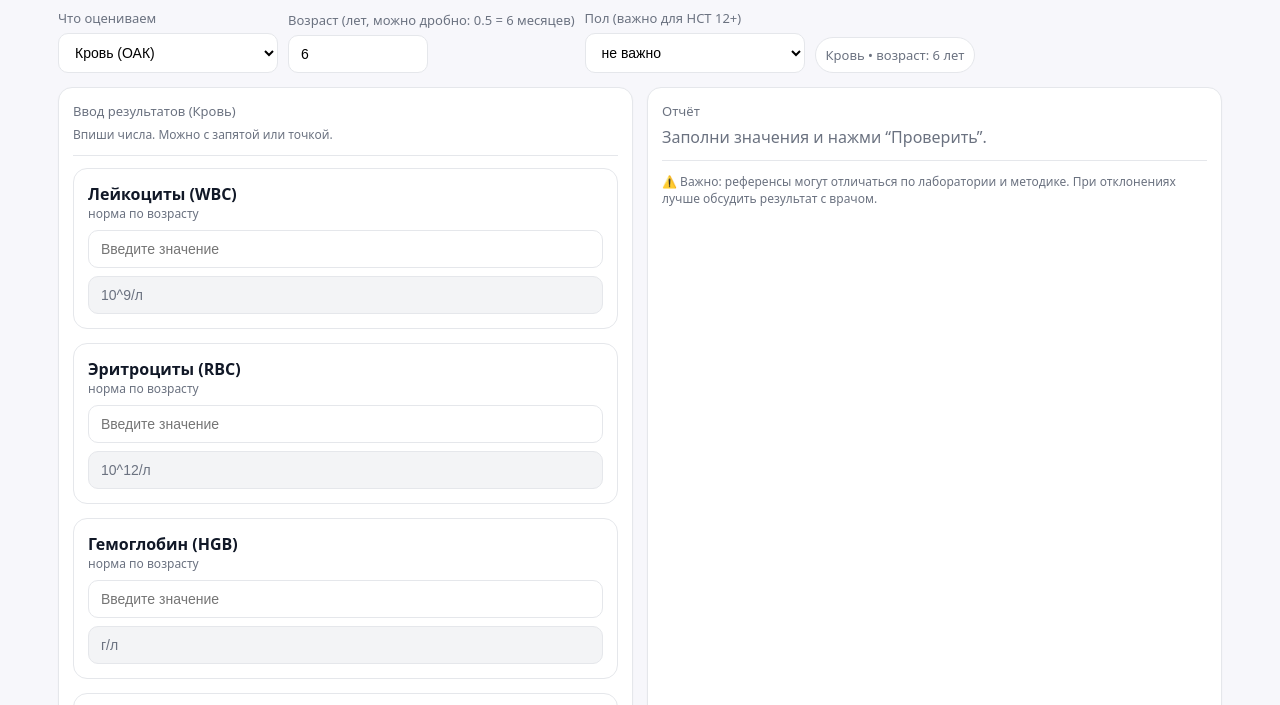
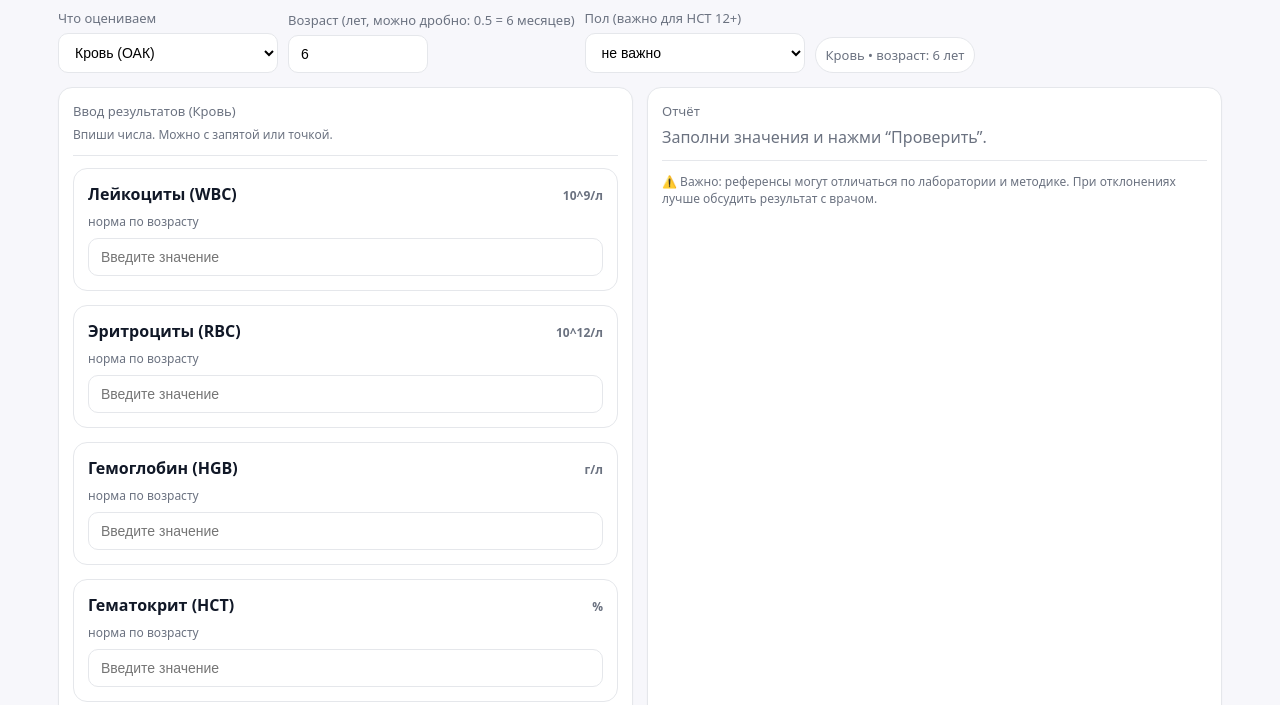
Before and after one commit to kabanvershinin-film/Result, a plain HTML site: page index.html in a window 1280 px wide. Shown: the part 72-777 px from the top of the page. Drawn offline with Linux system fonts and the light colour scheme.

Commit message:
Update index.html

```diff
--- a/index.html
+++ b/index.html
@@ -27,6 +27,7 @@
     input.small{ width:140px; }
     input.value{ width:160px; }
     select.small{ width:220px; }
+
     .pill{
       display:inline-flex; align-items:center; gap:8px; padding:8px 10px; border:1px solid var(--bd);
       border-radius:999px; background:white; color:var(--mut); font-size:13px;
@@ -79,10 +80,19 @@
       width:100% !important;
       max-width:100% !important;
     }
-    /* серое поле единиц */
-    .inputs .unit{
-      background:#f3f4f6;
+
+    /* заголовок карточки: показатель слева, единицы справа */
+    .field-head{
+      display:flex;
+      align-items:baseline;
+      justify-content:space-between;
+      gap:12px;
+    }
+    .field-unit{
+      font-size:12px;
       color:var(--mut);
+      font-weight:800;
+      white-space:nowrap;
     }
 
     details summary{
@@ -331,7 +341,7 @@ const BLOOD_NORMS = {
 };
 
 /** =========================================================
- *  3) Причины крови (расширено по твоим карточкам)
+ *  3) Причины крови
  *  ========================================================= */
 const BLOOD_REASONS = {
   [K.HGB]: {
@@ -638,7 +648,7 @@ function getInputValueByKey(key){
 }
 
 /** =========================================================
- *  Render inputs by type (ОДИН СТОЛБЕЦ)
+ *  Render inputs by type (ОДИН СТОЛБЕЦ + единицы напротив названия)
  *  ========================================================= */
 function buildInputs(){
   els.inputs.innerHTML = "";
@@ -648,7 +658,6 @@ function buildInputs(){
 
   const type = els.analysisType.value;
 
-  // hdr всегда скрыт через CSS, но оставим как есть
   els.hdrRow.classList.remove("hidden");
   els.ageBox.classList.remove("hidden");
 
@@ -660,12 +669,12 @@ function buildInputs(){
     for (const it of BLOOD_INDICATORS){
       const row = document.createElement("div");
       row.innerHTML = `
-        <div>
+        <div class="field-head">
           <b>${escapeHtml(it.key)}</b>
-          <div class="mini">норма по возрасту</div>
+          <span class="field-unit">${escapeHtml(it.unit)}</span>
         </div>
+        <div class="mini">норма по возрасту</div>
         <input class="value" data-key="${escapeHtml(it.key)}" type="text" placeholder="Введите значение" />
-        <input class="unit" type="text" value="${escapeHtml(it.unit)}" disabled />
       `;
       els.inputs.appendChild(row);
     }
@@ -688,13 +697,15 @@ function buildInputs(){
         inputHtml = `<input class="value" data-key="${escapeHtml(f.key)}" type="text" placeholder="${escapeHtml(f.placeholder || "—")}" />`;
       }
 
+      const unitSpan = f.unit ? `<span class="field-unit">${escapeHtml(f.unit)}</span>` : `<span></span>`;
+
       row.innerHTML = `
-        <div>
+        <div class="field-head">
           <b>${escapeHtml(f.key)}</b>
-          <div class="mini">копрограмма</div>
+          ${unitSpan}
         </div>
+        <div class="mini">копрограмма</div>
         ${inputHtml}
-        <input class="unit" type="text" value="${escapeHtml(f.unit || "")}" disabled />
       `;
       els.inputs.appendChild(row);
     }
```
